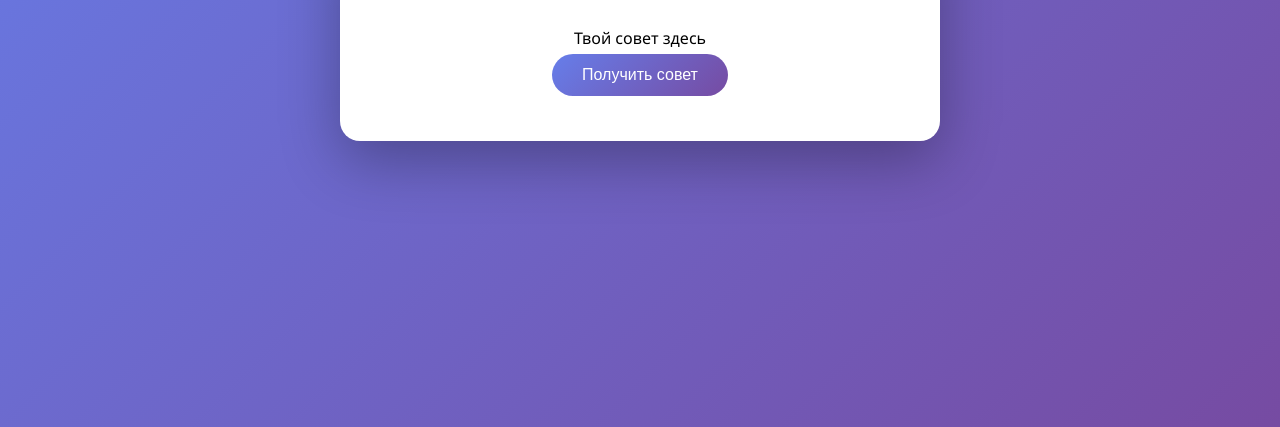
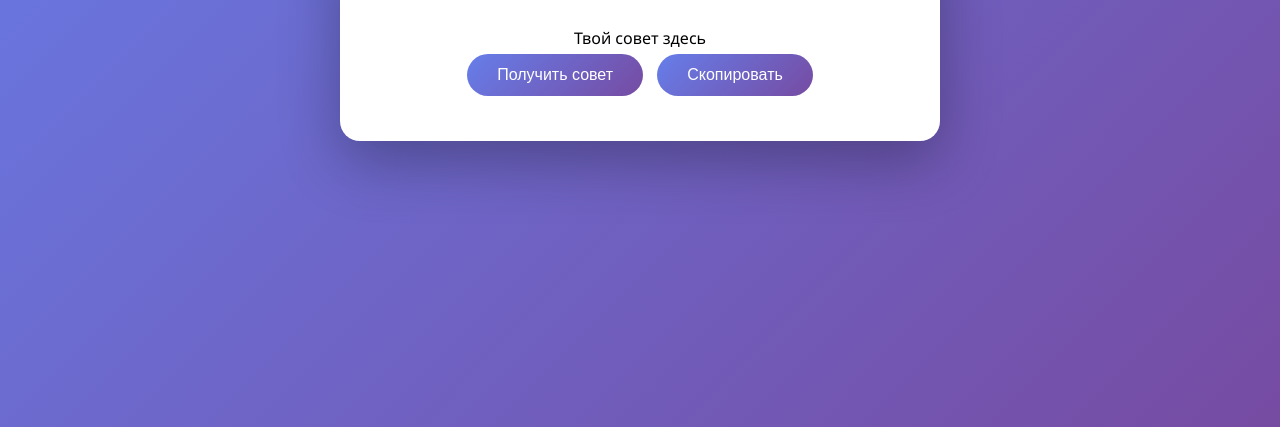
Before and after one commit to volga311291-web/random-advice-generator, a plain HTML site: page index.html in a window 1280 px wide. Shown: the part 373-800 px from the top of the page. Drawn offline with Linux system fonts and the light colour scheme.

Commit message:
Update index4.html

```diff
--- a/index.html
+++ b/index.html
@@ -11,6 +11,7 @@
             <p id="advice">Твой совет здесь</p>
         </div>
         <button id="btn">Получить совет</button>
+        <button id="copy">Скопировать</button>
     </div>
     <script src="script.js"></script>
 </body>
```
